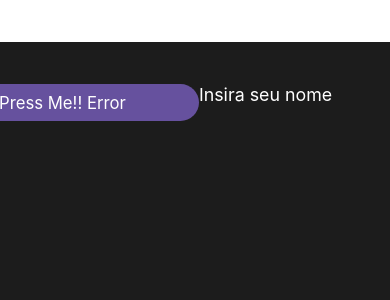
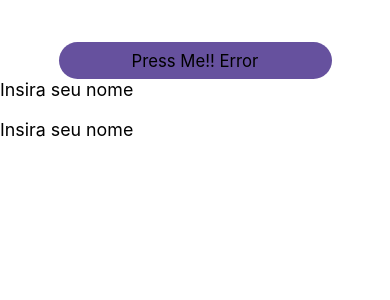
Before and after one commit to lucasaraujonrt/react-native-template-nrt, a React Native app in the folder template/: screen /Login in a window 390 px wide. Shown: the top 300 px of the page. Built offline with nearby package versions, Linux system fonts and the light colour scheme.

Commit message:
feat(component): adicionando novo component de Imagem
- Criando novo component

```diff
--- a/template/src/App.tsx
+++ b/template/src/App.tsx
@@ -2,7 +2,6 @@ import React from 'react';
 import FlashMessage from 'react-native-flash-message';
 import { Provider } from 'react-redux';
 import { ThemeProvider } from 'styled-components/native';
-import 'jest-styled-components/native';
 import AppContent from './AppContent';
 import store from './store';
 
--- a/template/src/AppContent.tsx
+++ b/template/src/AppContent.tsx
@@ -10,7 +10,6 @@ class AppContent extends PureComponent {
   render() {
     return (
       <>
-        <StatusBar barStyle="dark-content" animated />
         <KeyboardAvoidingView
           style={{
             flex: 1,
--- a/template/src/components/Background/index.tsx
+++ b/template/src/components/Background/index.tsx
@@ -1,17 +1,37 @@
 import React from 'react';
+import { StatusBar } from 'react-native';
 import * as S from './Background.styles';
 
 interface IBackground {
   children: React.ReactNode;
   backgroundColor?: string;
   scrollView?: boolean;
+  barStyle: 'light-content' | 'default' | 'dark-content';
 }
 
-const Background = ({ backgroundColor, children, scrollView }: IBackground) =>
-  scrollView ? (
-    <S.ScrollView backgroundColor={backgroundColor}>{children}</S.ScrollView>
-  ) : (
-    <S.Container backgroundColor={backgroundColor}>{children}</S.Container>
+const Background = ({
+  backgroundColor,
+  children,
+  scrollView,
+  barStyle,
+}: IBackground) => {
+  return (
+    <>
+      <StatusBar
+        barStyle={barStyle}
+        animated
+        translucent
+        backgroundColor={backgroundColor}
+      />
+      {scrollView ? (
+        <S.ScrollView backgroundColor={backgroundColor}>
+          {children}
+        </S.ScrollView>
+      ) : (
+        <S.Container backgroundColor={backgroundColor}>{children}</S.Container>
+      )}
+    </>
   );
+};
 
 export default Background;
--- /dev/null
+++ b/template/src/components/Grid/ImageBackground/index.tsx
@@ -0,0 +1,14 @@
+import React from 'react';
+import { ImageProps } from 'react-native';
+
+import { Container } from './styles';
+
+interface IImageBackgroundProps extends ImageProps {
+  children: React.ReactNode;
+}
+
+const ImageBackground = (props: IImageBackgroundProps) => {
+  return <Container {...props}>{props.children}</Container>;
+};
+
+export default ImageBackground;
--- /dev/null
+++ b/template/src/components/Grid/ImageBackground/styles.ts
@@ -0,0 +1,10 @@
+import styled from 'styled-components/native';
+
+export const Container = styled.ImageBackground`
+  position: absolute;
+  top: 0;
+  left: 0;
+  right: 0;
+  bottom: 0;
+  z-index: -10;
+`;
--- a/template/src/components/Grid/Layout/Layout.style.ts
+++ /dev/null
@@ -1,3 +0,0 @@
-import styled from 'styled-components/native';
-
-export const Container = styled.View``;
--- a/template/src/components/Input/styles.ts
+++ b/template/src/components/Input/styles.ts
@@ -5,7 +5,7 @@ interface IProps {
 }
 
 export const Container = styled.View`
-  flex-direction: row;
+  flex-direction: column;
 `;
 
 export const TouchableOpacity = styled.TouchableOpacity`
@@ -13,6 +13,8 @@ export const TouchableOpacity = styled.TouchableOpacity`
 `;
 
 export const Input = styled.TextInput`
+  border-width: 1px;
+  width: 100%;
   border-color: ${({ showBorder }: IProps) =>
     showBorder ? ({ theme }) => theme.colors.primary : 'transparent'};
 `;
--- a/template/src/components/index.ts
+++ b/template/src/components/index.ts
@@ -4,4 +4,5 @@ export { default as Input } from './Input';
 export { default as Background } from './Background';
 export { default as TouchableOpacity } from './TouchableOpacity';
 export { default as Row } from './Grid/Row/Row';
+export { default as ImageBackground } from './Grid/ImageBackground';
 export { default as Col } from './Grid/Col/Col';
--- a/template/src/pages/Auth/Login/index.tsx
+++ b/template/src/pages/Auth/Login/index.tsx
@@ -1,5 +1,5 @@
 import React from 'react';
-import { Button, Row, Background, Input } from '@mobile/components';
+import { Button, Row, Background, Input, Col } from '@mobile/components';
 import Toaster from '@mobile/services/toaster';
 import useForm from '@mobile/hooks/useForm';
 
@@ -7,19 +7,26 @@ const Login: React.FC = () => {
   const [form, onChange, clear] = useForm({ name: '', email: '' });
 
   return (
-    <Background>
-      <Row pdTop={5} alignSelf="center">
+    <Background barStyle="dark-content">
+      <Col>
         <Button
           title="Press Me!! Error"
           disabled={false}
           onPress={() => Toaster.info('Error', 'ao enviar dados')}
+        />
+      </Col>
+      <Col>
+        <Input
+          title="Insira seu nome"
+          value={form.name}
+          onChangeText={(value: string) => onChange('name', value)}
         />
         <Input
           title="Insira seu nome"
           value={form.name}
           onChangeText={(value: string) => onChange('name', value)}
         />
-      </Row>
+      </Col>
     </Background>
   );
 };
--- a/template/src/theme/index.ts
+++ b/template/src/theme/index.ts
@@ -3,12 +3,12 @@ import { DefaultTheme } from 'styled-components/native';
 const theme: DefaultTheme = {
   tab: {
     active: '#66519E',
-    background: '#1c1c1c',
+    background: '#fff',
   },
   colors: {
     primary: '#66519E',
-    background: '#1c1c1c',
-    text: '#fff',
+    background: '#fff',
+    text: '#000',
   },
 };
 
```
Also changed, not shown: template/src/components/Grid/Layout/Layout.tsx (deleted, +0 -10 lines), 1 other file (tests, documents, lock files or other folders).
